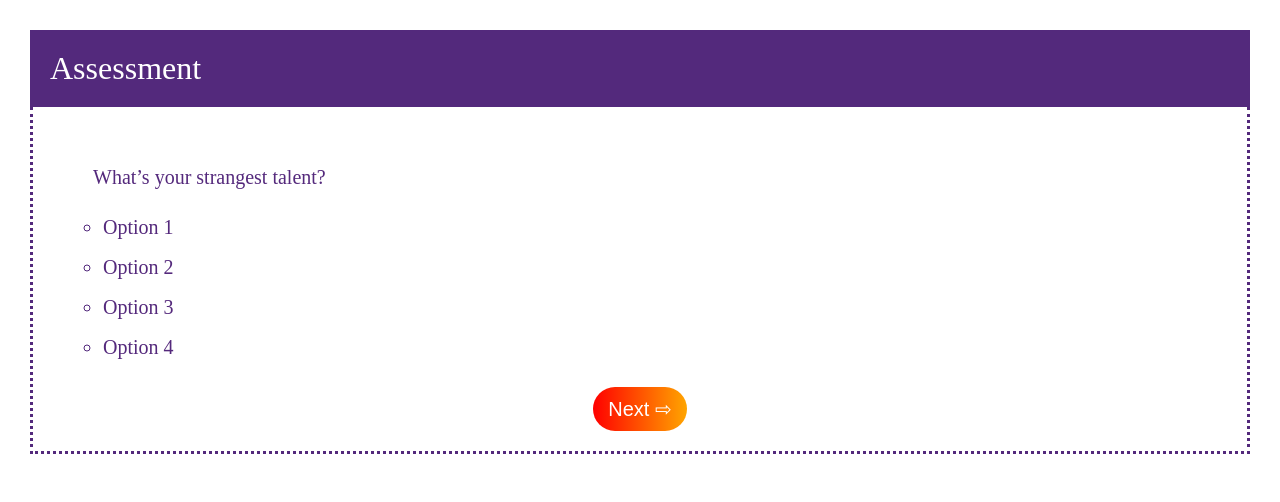
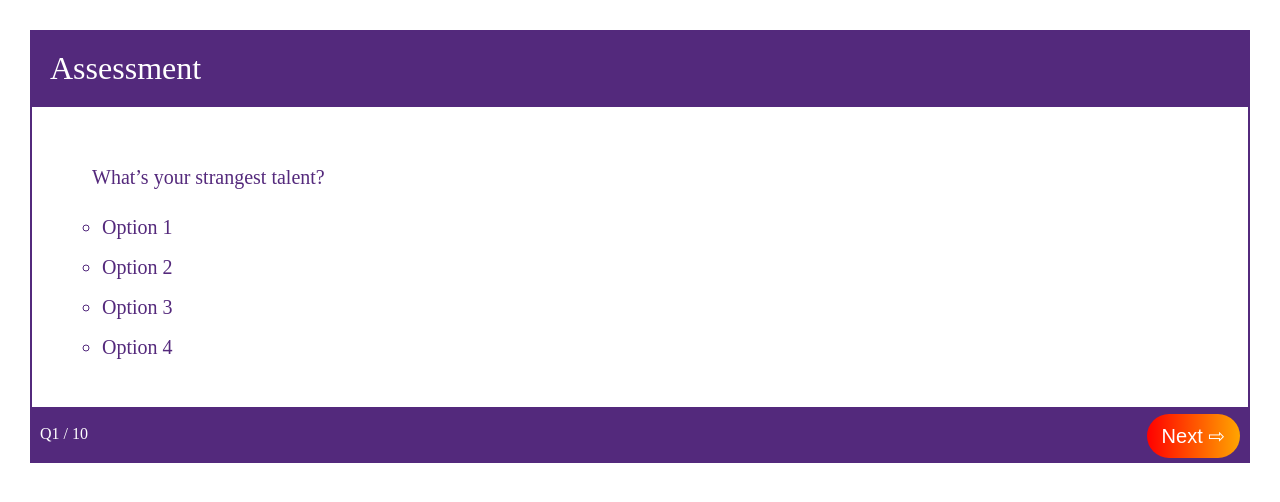
Before and after one commit to prashanthanayak/questionGenerator, a Vue app: page /questions in a window 1280 px wide. Shown: the top 502 px of the page. Built offline with nearby package versions, Linux system fonts and the light colour scheme.

Commit message:
added footer

```diff
--- a/src/views/Register.vue
+++ b/src/views/Register.vue
@@ -14,7 +14,10 @@
           <li>Option 4</li>
         </ul>
       </ul>
-      <div class="text-center">
+    </div>
+    <div class="footer">
+      <div>Q{{counter + 1}} / {{questions.length}}</div>
+      <div>
         <button class="qustn-generator" v-if="counter< 9" v-on:click="counter += 1">Next &#8680;</button>
         <button class="qustn-generator" v-if="counter === 9">Submit</button>
       </div>
@@ -32,7 +35,7 @@ section {
     padding: 20px;
   }
   .about {
-    border: dotted 3px rgba(69, 23, 113, 0.92);
+    border: solid 2px rgba(69, 23, 113, 0.92);
     border-top: 0;
     color: rgba(69, 23, 113, 0.92);
     font-size: 20px;
@@ -46,6 +49,14 @@ section {
         list-style: circle;
       }
     }
+  }
+  .footer {
+    background-color: rgba(69, 23, 113, 0.92);
+    color: #fff;
+    display: flex;
+    justify-content: space-between;
+    line-height: 2.5;
+    padding: 5px 10px;
   }
 }
 </style>
```
